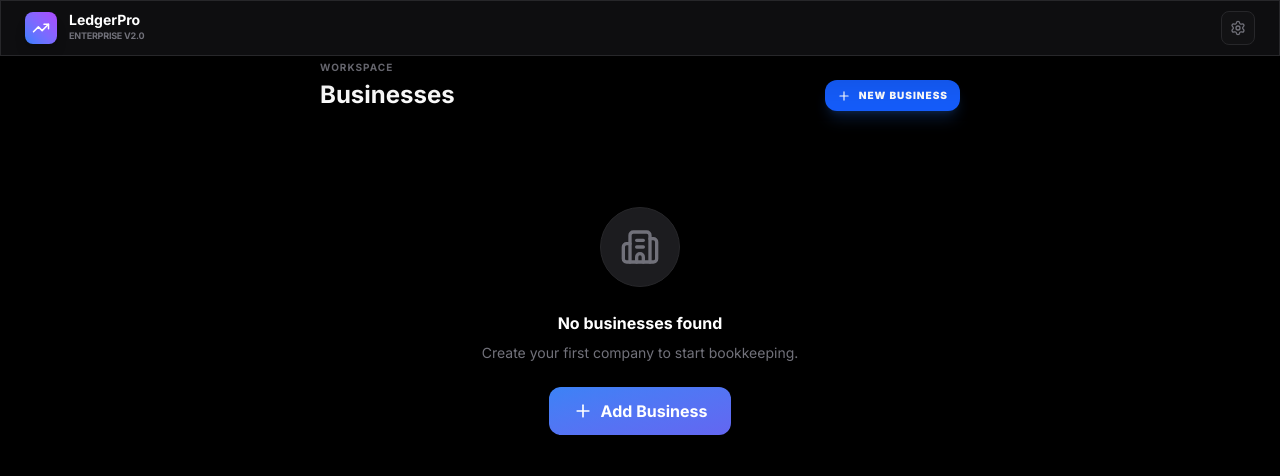
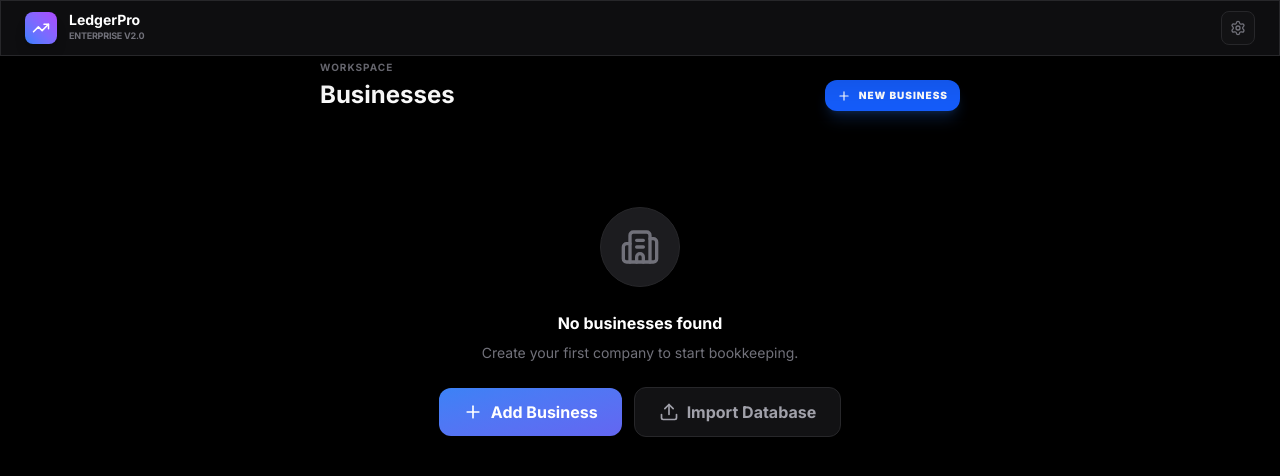
Before and after one commit to ashfaqahmedr/LedgerPro, a React (Vite) app: page / in a window 1280 px wide. Shown: the top 476 px of the page. Built offline with nearby package versions, Linux system fonts and the light colour scheme.

Commit message:
feat: Add Import Database button next to Add Business button in empty state

```diff
--- a/src/App.tsx
+++ b/src/App.tsx
@@ -1779,9 +1779,15 @@ export default function App() {
                <p className="text-[var(--text-bright)] font-bold">No businesses found</p>
                <p className="text-sm text-[var(--muted)]">Create your first company to start bookkeeping.</p>
             </div>
-            <button onClick={() => setShowModal('new_company')} className="btn-primary mx-auto">
-               <Plus size={20} /> Add Business
-            </button>
+            <div className="flex flex-col sm:flex-row gap-3 justify-center items-center">
+              <button onClick={() => setShowModal('new_company')} className="btn-primary">
+                 <Plus size={20} /> Add Business
+              </button>
+              <label className="btn-secondary cursor-pointer">
+                 <Upload size={20} /> Import Database
+                 <input type="file" accept=".json" onChange={importData} className="hidden" />
+              </label>
+            </div>
           </div>
         )}
       </div>
```
